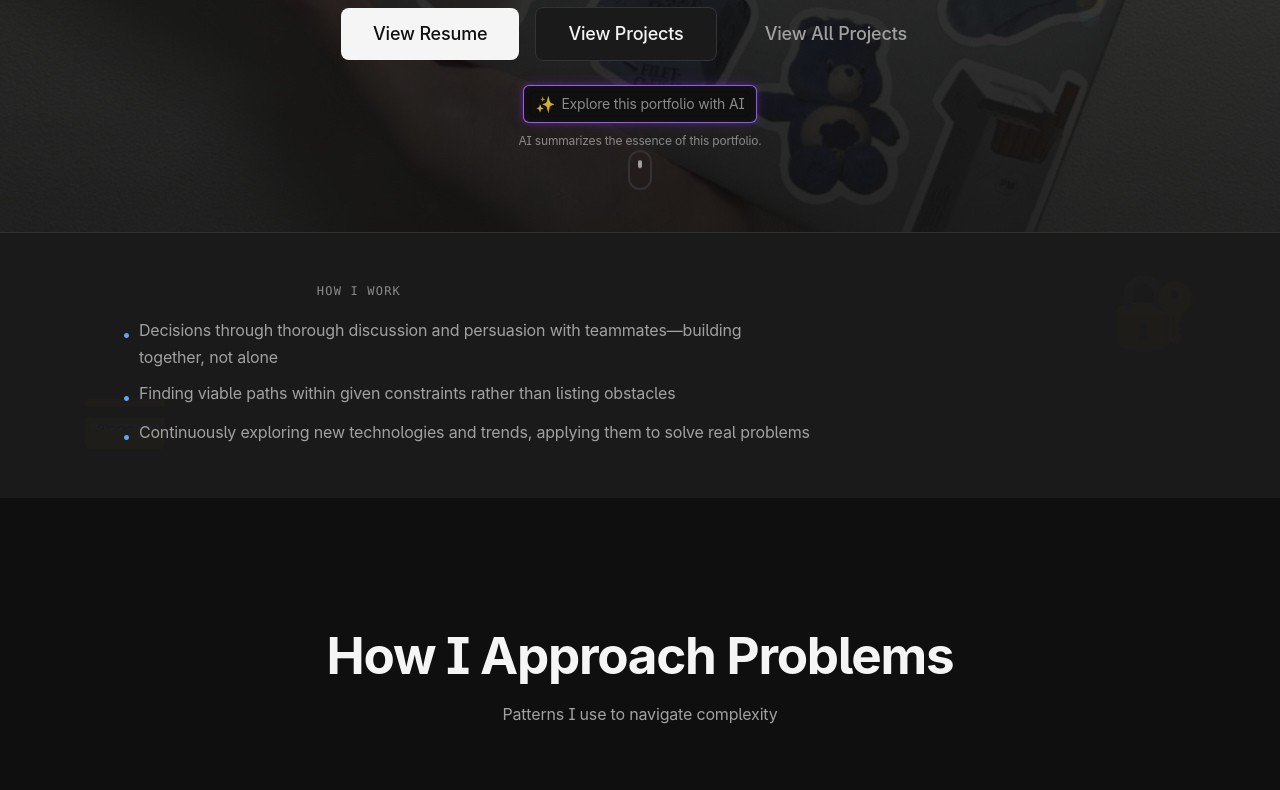
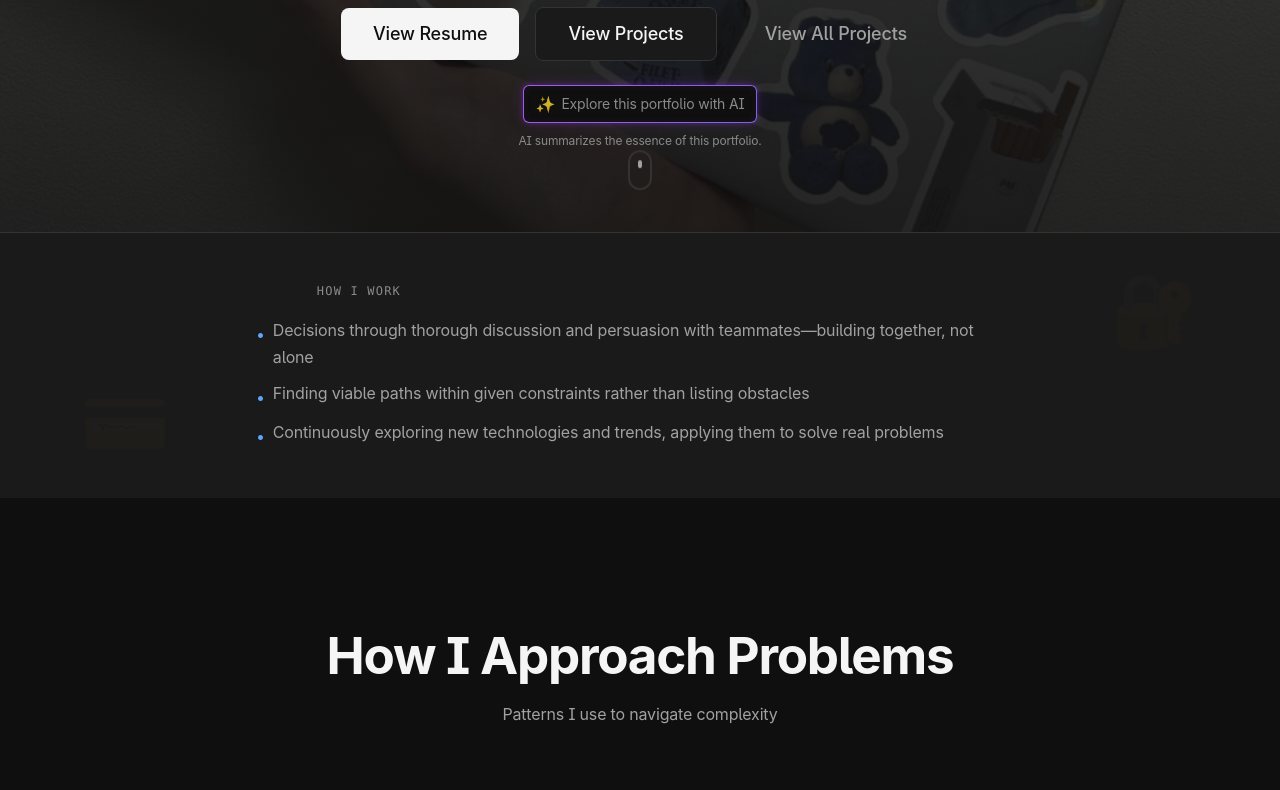
Before and after one commit to shinhan-card/portfolio, a Next.js app: page / in a window 1280 px wide. Shown: the part 793-1583 px from the top of the page. Built offline with nearby package versions, Linux system fonts and the light colour scheme; no server answers; the database is empty; a web font is replaced by a local one.

Commit message:
Fix center alignment for Hero overline and How I Work section

```diff
--- a/components/Hero.tsx
+++ b/components/Hero.tsx
@@ -51,7 +51,7 @@ export default function Hero() {
         <div className="max-w-4xl mx-auto text-center">
           <div className="animate-fade-up">
             {/* Overline — small, role & company only */}
-            <p className="text-xs sm:text-sm font-medium text-muted2 mb-6 sm:mb-8 tracking-wide">
+            <p className="text-xs sm:text-sm font-medium text-muted2 mb-6 sm:mb-8 tracking-wide text-center mx-auto max-w-5xl">
               {t("hero.overline")}
             </p>
 
--- a/components/SubHeroNarrative.tsx
+++ b/components/SubHeroNarrative.tsx
@@ -19,25 +19,25 @@ export default function SubHeroNarrative() {
       </div>
 
       <div className="container-premium max-w-4xl relative z-10">
-        <div className="space-y-3 sm:space-y-4">
+        <div className="space-y-3 sm:space-y-4 text-center">
           {/* Small section label */}
-          <p className="text-xs font-mono uppercase tracking-widest text-muted2 text-center mb-4">
+          <p className="text-xs font-mono uppercase tracking-widest text-muted2 mb-4">
             {t("scope.title")}
           </p>
 
-          {/* Three concrete problem domains */}
-          <div className="space-y-2 text-sm sm:text-base text-muted leading-relaxed">
-            <p className="flex items-start gap-2 justify-center">
-              <span className="text-accent mt-1">•</span>
-              <span className="flex-1 max-w-2xl">{t("scope.line1")}</span>
+          {/* Three working style points - center aligned */}
+          <div className="space-y-2 text-sm sm:text-base text-muted leading-relaxed max-w-3xl mx-auto">
+            <p className="flex items-start gap-2">
+              <span className="text-accent mt-1 flex-shrink-0">•</span>
+              <span className="text-left">{t("scope.line1")}</span>
             </p>
-            <p className="flex items-start gap-2 justify-center">
-              <span className="text-accent mt-1">•</span>
-              <span className="flex-1 max-w-2xl">{t("scope.line2")}</span>
+            <p className="flex items-start gap-2">
+              <span className="text-accent mt-1 flex-shrink-0">•</span>
+              <span className="text-left">{t("scope.line2")}</span>
             </p>
-            <p className="flex items-start gap-2 justify-center">
-              <span className="text-accent mt-1">•</span>
-              <span className="flex-1 max-w-2xl">{t("scope.line3")}</span>
+            <p className="flex items-start gap-2">
+              <span className="text-accent mt-1 flex-shrink-0">•</span>
+              <span className="text-left">{t("scope.line3")}</span>
             </p>
           </div>
         </div>
```
